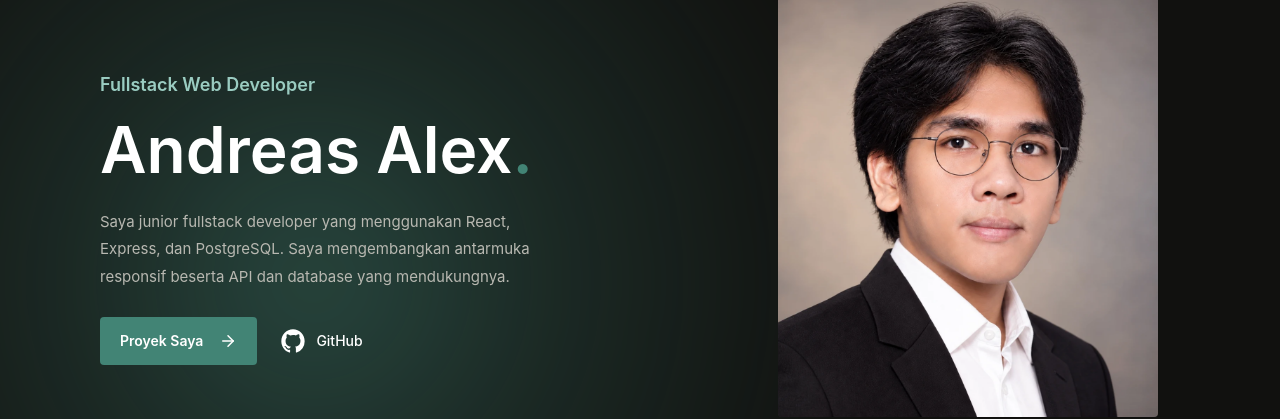
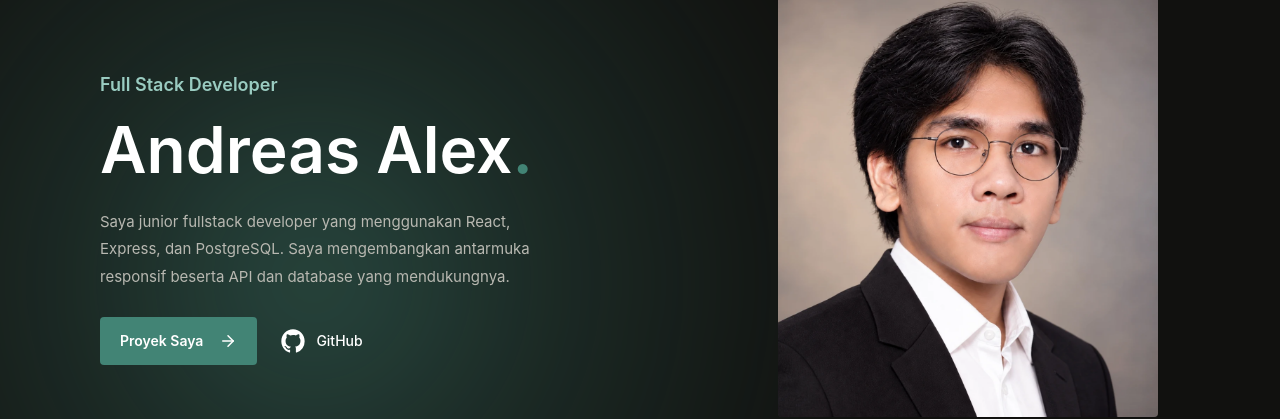
Before and after one commit to andreasalex06/web-portfolio, a React (Vite) app: page / in a window 1280 px wide. Shown: the part 140-559 px from the top of the page. Built offline with nearby package versions, Linux system fonts and the light colour scheme.

Commit message:
Improve portfolio scroll reveals and developer title

```diff
--- a/src/App.jsx
+++ b/src/App.jsx
@@ -1,5 +1,5 @@
 import { useCallback, useEffect, useRef, useState } from 'react'
-import { motion, useReducedMotion } from 'framer-motion'
+import { AnimatePresence, motion, useReducedMotion, useScroll, useTransform } from 'framer-motion'
 import { ArrowLeft, ArrowRight, ArrowUpRight, Expand, Mail, Menu, Minus, Phone, Plus, X } from 'lucide-react'
 import { FaReact } from 'react-icons/fa6'
 import { SiDart, SiExpress, SiFlutter, SiKotlin, SiLaravel, SiPhp, SiPostgresql, SiTypescript } from 'react-icons/si'
@@ -22,6 +22,10 @@ const serviceImages = [frontendImage, backendImage, postgresqlImage]
 const projectTags = ['React JS', 'Express JS', 'Prisma', 'PostgreSQL']
 
 const clinicScreenshotImages = [clinicDashboardImage, clinicPatientImage]
+const entranceVariants = {
+  hidden: { opacity: 0.8, transform: 'translateY(12px)' },
+  visible: { opacity: 1, transform: 'translateY(0px)', transition: { duration: 0.4, ease: [0.16, 1, 0.3, 1] } },
+}
 
 const marqueeItems = [
   'React',
@@ -55,7 +59,7 @@ const translations = {
   en: {
     languageName: 'English', languageSwitcher: 'Choose language', skip: 'Skip to content', navLabel: 'Main navigation', mobileNavLabel: 'Mobile navigation', openNav: 'Open navigation', closeNav: 'Close navigation',
     nav: { about: 'About', skills: 'Skills', experience: 'Experience', projects: 'Projects', contact: 'Contact' },
-    hero: { role: 'Fullstack Web Developer', description: "I'm a junior fullstack developer working with React, Express, and PostgreSQL. I build responsive interfaces and the APIs and databases that support them.", projects: 'My Projects', techStack: 'Technology stack' },
+    hero: { role: 'Full Stack Developer', description: "I'm a junior fullstack developer working with React, Express, and PostgreSQL. I build responsive interfaces and the APIs and databases that support them.", projects: 'My Projects', techStack: 'Technology stack' },
     skills: {
       title: 'My skills', intro: 'Technologies I use to build interfaces, APIs, and databases.', imageAlt: 'screenshot',
       items: [
@@ -98,13 +102,13 @@ const translations = {
         { title: 'Connected systems', body: 'I work with authentication, relational data, and frontend state that stays consistent with API responses.' },
       ],
     },
-    footer: { question: 'Have a project in mind?', invitation: "Let's talk.", email: 'Email me', role: 'Fullstack Web Developer', backToTop: 'Back to top' },
+    footer: { question: 'Have a project in mind?', invitation: "Let's talk.", email: 'Email me', role: 'Full Stack Developer', backToTop: 'Back to top' },
     preview: { close: 'Close preview', zoomOut: 'Zoom out', zoomIn: 'Zoom in', resetZoom: 'Reset zoom' },
   },
   id: {
     languageName: 'Bahasa Indonesia', languageSwitcher: 'Pilih bahasa', skip: 'Lewati ke konten', navLabel: 'Navigasi utama', mobileNavLabel: 'Navigasi seluler', openNav: 'Buka navigasi', closeNav: 'Tutup navigasi',
     nav: { about: 'Tentang', skills: 'Keahlian', experience: 'Pengalaman', projects: 'Proyek', contact: 'Kontak' },
-    hero: { role: 'Fullstack Web Developer', description: 'Saya junior fullstack developer yang menggunakan React, Express, dan PostgreSQL. Saya mengembangkan antarmuka responsif beserta API dan database yang mendukungnya.', projects: 'Proyek Saya', techStack: 'Teknologi yang digunakan' },
+    hero: { role: 'Full Stack Developer', description: 'Saya junior fullstack developer yang menggunakan React, Express, dan PostgreSQL. Saya mengembangkan antarmuka responsif beserta API dan database yang mendukungnya.', projects: 'Proyek Saya', techStack: 'Teknologi yang digunakan' },
     skills: {
       title: 'Keahlian saya', intro: 'Teknologi yang saya gunakan untuk mengembangkan antarmuka, API, dan database.', imageAlt: 'tangkapan layar',
       items: [
@@ -147,7 +151,7 @@ const translations = {
         { title: 'Sistem yang terhubung', body: 'Saya menerapkan autentikasi, relasi database, dan pengelolaan state frontend sesuai respons API.' },
       ],
     },
-    footer: { question: 'Ingin bekerja sama?', invitation: 'Mari berdiskusi.', email: 'Kirim email', role: 'Pengembang Web Fullstack', backToTop: 'Kembali ke atas' },
+    footer: { question: 'Ingin bekerja sama?', invitation: 'Mari berdiskusi.', email: 'Kirim email', role: 'Full Stack Developer', backToTop: 'Kembali ke atas' },
     preview: { close: 'Tutup pratinjau', zoomOut: 'Perkecil', zoomIn: 'Perbesar', resetZoom: 'Atur ulang zoom' },
   },
 }
@@ -162,24 +166,13 @@ function GithubIcon(props) {
 }
 
 
-function RevealSection({ children, ...props }) {
-  const reduceMotion = useReducedMotion()
-
-  return (
-    <motion.section
-      {...props}
-      initial={reduceMotion ? false : { opacity: 0.75, y: 18 }}
-      whileInView={{ opacity: 1, y: 0 }}
-      viewport={{ once: true, amount: 0.08 }}
-      transition={{ duration: reduceMotion ? 0 : 0.45, ease: 'easeOut' }}
-    >
-      {children}
-    </motion.section>
-  )
+function ContentSection({ children, ...props }) {
+  return <section {...props}>{children}</section>
 }
 
 function App() {
   const reduceMotion = useReducedMotion()
+  const itemEntrance = reduceMotion ? { visible: { opacity: 1, transform: 'none', transition: { duration: 0 } } } : entranceVariants
   const [language, setLanguage] = useState(() => window.localStorage.getItem('portfolio-language') === 'en' ? 'en' : 'id')
   const [isMenuOpen, setIsMenuOpen] = useState(false)
   const [preview, setPreview] = useState(null)
@@ -190,6 +183,18 @@ function App() {
   const panRef = useRef(null)
   const menuRef = useRef(null)
   const menuButtonRef = useRef(null)
+  const experienceSectionRef = useRef(null)
+  const { scrollYProgress: experienceProgress } = useScroll({
+    target: experienceSectionRef,
+    offset: ['start end', 'start 0.3'],
+  })
+  const experienceScale = useTransform(experienceProgress, [0, 1], [0.9, 1])
+  const closingSurfaceRef = useRef(null)
+  const { scrollYProgress: footerProgress } = useScroll({
+    target: closingSurfaceRef,
+    offset: ['end 1.6', 'end end'],
+  })
+  const footerScale = useTransform(footerProgress, [0, 1], [0.9, 1])
   const copy = translations[language]
   const screenshot = {
     image: clinicScreenshotImages[activeSlide],
@@ -297,29 +302,31 @@ function App() {
             {isMenuOpen ? <X size={22} /> : <Menu size={22} />}
           </button>
         </div>
-        {isMenuOpen && <motion.nav ref={menuRef} id="mobile-navigation" className="mobile-nav page-container" aria-label={copy.mobileNavLabel}
+        <AnimatePresence initial={false}>
+        {isMenuOpen && <motion.nav key="mobile-navigation" ref={menuRef} id="mobile-navigation" className="mobile-nav page-container" aria-label={copy.mobileNavLabel}
           initial={reduceMotion ? false : { opacity: 0, y: -8 }}
           animate={{ opacity: 1, y: 0 }}
+          exit={{ opacity: 0, y: reduceMotion ? 0 : -8 }}
           transition={{ duration: reduceMotion ? 0 : 0.18, ease: 'easeOut' }}>
           {navLinks.map((item) => <a key={item.href} href={item.href} onClick={() => setIsMenuOpen(false)}>{copy.nav[item.key]}</a>)}
           <a href="#contact" onClick={() => setIsMenuOpen(false)}>{copy.nav.contact}</a>
         </motion.nav>}
+        </AnimatePresence>
       </header>
 
       <main id="main">
         <section id="home" className="hero">
           <div className="page-container hero-layout">
             <motion.div className="hero-copy"
-              initial={reduceMotion ? false : { opacity: 0, y: 16 }}
-              animate={{ opacity: 1, y: 0 }}
-              transition={{ duration: reduceMotion ? 0 : 0.5, ease: 'easeOut' }}>
-              <p className="eyebrow">{copy.hero.role}</p>
-              <h1>Andreas Alex<span>.</span></h1>
-              <p className="hero-description">{copy.hero.description}</p>
-              <div className="hero-actions">
+              initial={reduceMotion ? false : 'hidden'} animate="visible"
+              variants={{ visible: { transition: { staggerChildren: reduceMotion ? 0 : 0.07 } } }}>
+              <motion.p variants={itemEntrance} className="eyebrow">{copy.hero.role}</motion.p>
+              <motion.h1 variants={itemEntrance}>Andreas Alex<span>.</span></motion.h1>
+              <motion.p variants={itemEntrance} className="hero-description">{copy.hero.description}</motion.p>
+              <motion.div variants={itemEntrance} className="hero-actions">
                 <a className="action primary-action" href="#project">{copy.hero.projects} <ArrowRight size={18} /></a>
                 <a className="github-link" href="https://github.com/andreasalex06" target="_blank" rel="noreferrer"><GithubIcon className="github-icon" /> GitHub</a>
-              </div>
+              </motion.div>
             </motion.div>
             <motion.figure className="portrait"
               initial={reduceMotion ? false : { opacity: 0, y: 12 }}
@@ -335,7 +342,7 @@ function App() {
           </div>
         </section>
 
-        <RevealSection id="service" className="section section-muted">
+        <ContentSection id="service" className="section section-muted">
           <div className="page-container">
             <div className="section-heading"><div><h2>{copy.skills.title}</h2></div><p>{copy.skills.intro}</p></div>
             <div className="skills-grid">
@@ -348,10 +355,10 @@ function App() {
               })}
             </div>
           </div>
-        </RevealSection>
+        </ContentSection>
 
-        <RevealSection id="about" className="section section-dark section-dark-left">
-          <div className="page-container">
+        <ContentSection ref={experienceSectionRef} id="about" className="section section-dark section-dark-left">
+          <motion.div className="page-container" style={{ scale: reduceMotion ? 1 : experienceScale, transformOrigin: 'center top' }}>
             <div className="section-heading"><div><h2>{copy.experience.title}</h2></div></div>
             <div className="experience-list">
               {copy.experience.items.map((experience, index) => <article className="experience-row" key={experience.company}>
@@ -360,14 +367,14 @@ function App() {
                 <div className="experience-detail"><h4>{experience.role}</h4><p>{experience.detail}</p></div>
               </article>)}
             </div>
-          </div>
-        </RevealSection>
+          </motion.div>
+        </ContentSection>
 
-        <RevealSection id="project" className="section section-muted">
+        <ContentSection id="project" className="section section-muted">
           <div className="page-container">
             <div className="section-heading project-section-heading"><div><h2>{copy.project.heading}</h2></div></div>
-            <article className="project-showcase">
-              <div className="project-details">
+            <motion.article className="project-showcase" initial={reduceMotion ? false : 'hidden'} whileInView="visible" viewport={{ once: true, amount: 0.12 }} variants={{ visible: { transition: { staggerChildren: reduceMotion ? 0 : 0.1 } } }}>
+              <motion.div variants={itemEntrance} className="project-details">
                 <p className="project-index">{copy.project.index}</p>
                 <h3>ClinicApp</h3>
                 <p className="project-type">{copy.project.type}</p>
@@ -380,8 +387,8 @@ function App() {
                   <a className="text-link" href="https://clinic-app-user-side.vercel.app/" target="_blank" rel="noreferrer">{copy.project.patientWebsite} <ArrowUpRight size={18} /></a>
                   <a className="text-link" href="https://github.com/andreasalex06" target="_blank" rel="noreferrer">{copy.project.github} <ArrowUpRight size={18} /></a>
                 </div>
-              </div>
-              <figure className="project-gallery">
+              </motion.div>
+              <motion.figure variants={itemEntrance} className="project-gallery">
                 <button className="screenshot-button" aria-label={`${copy.project.enlarge} ${screenshot.title}`} onClick={() => setPreview(activeSlide)}>
                   <motion.img key={screenshot.image} src={screenshot.image} alt={screenshot.title} loading="lazy"
                     initial={reduceMotion ? false : { opacity: 0.6 }} animate={{ opacity: 1 }}
@@ -396,10 +403,10 @@ function App() {
                   </div>
                   <div className="gallery-controls"><button className="icon-button" aria-label={copy.project.previous} title={copy.project.previous} onClick={() => changeSlide(-1)}><ArrowLeft size={20} /></button><button className="icon-button" aria-label={copy.project.next} title={copy.project.next} onClick={() => changeSlide(1)}><ArrowRight size={20} /></button></div>
                 </figcaption>
-              </figure>
-            </article>
-            <article className="project-showcase interior-showcase">
-              <div className="project-details">
+              </motion.figure>
+            </motion.article>
+            <motion.article className="project-showcase interior-showcase" initial={reduceMotion ? false : 'hidden'} whileInView="visible" viewport={{ once: true, amount: 0.12 }} variants={{ visible: { transition: { staggerChildren: reduceMotion ? 0 : 0.1 } } }}>
+              <motion.div variants={itemEntrance} className="project-details">
                 <h3>Atrium Interior Contracting</h3>
                 <p className="project-type">{copy.interior.type}</p>
                 <p className="project-description">{copy.interior.description}</p>
@@ -410,8 +417,8 @@ function App() {
                   <a className="text-link" href="https://andreasalex06.github.io/atrium-interior-contracting/" target="_blank" rel="noreferrer">{copy.interior.demo} <ArrowUpRight size={18} /></a>
                   <a className="text-link" href="https://github.com/andreasalex06/atrium-interior-contracting" target="_blank" rel="noreferrer">{copy.interior.github} <ArrowUpRight size={18} /></a>
                 </div>
-              </div>
-              <figure className="project-gallery">
+              </motion.div>
+              <motion.figure variants={itemEntrance} className="project-gallery">
                 <div className="interior-screenshot-scroll" tabIndex={0} role="region" aria-label={copy.interior.screenshotTitle}>
                   <img src={atriumImage} alt={copy.interior.screenshotTitle} width="1400" height="3246" loading="lazy" />
                 </div>
@@ -422,22 +429,23 @@ function App() {
                   </div>
                   <button className="icon-button" aria-label={`${copy.project.enlarge} ${copy.interior.screenshotTitle}`} title={copy.project.enlarge} onClick={() => setPreview('atrium')}><Expand size={20} /></button>
                 </figcaption>
-              </figure>
-            </article>
+              </motion.figure>
+            </motion.article>
           </div>
-        </RevealSection>
+        </ContentSection>
 
       </main>
 
-      <div className="closing-surface">
-        <RevealSection className="section closing-highlights">
+      <div ref={closingSurfaceRef} className="closing-surface">
+        <ContentSection className="section closing-highlights">
           <div className="page-container">
             <div className="section-heading"><div><h2>{copy.highlights.title}</h2></div></div>
             <div className="highlights-grid">{copy.highlights.items.map((item, index) => <article className="highlight" key={item.title}><span className="row-number">0{index + 1}</span><div><h3>{item.title}</h3><p>{item.body}</p></div></article>)}</div>
           </div>
-        </RevealSection>
+        </ContentSection>
 
-        <footer id="contact" className="site-footer">
+        <div id="contact" aria-hidden="true" />
+        <motion.footer className="site-footer" style={{ scale: reduceMotion ? 1 : footerScale }}>
           <div className="page-container footer-content">
             <div className="footer-heading"><h2>{copy.footer.question}<br /><span>{copy.footer.invitation}</span></h2><a className="action footer-action" href="mailto:andreasalexyz@gmail.com">{copy.footer.email} <ArrowUpRight size={19} /></a></div>
             <div className="contact-links"><a href="mailto:andreasalexyz@gmail.com"><Mail size={18} />andreasalexyz@gmail.com</a><a href="tel:+628999999367"><Phone size={18} />08999999367</a><a href="https://github.com/andreasalex06" target="_blank" rel="noreferrer"><GithubIcon className="footer-github" />GitHub</a></div>
@@ -446,7 +454,7 @@ function App() {
             <div className="marquee-track">{[0, 1, 2, 3].map((group) => <div className="marquee-group" key={group} aria-hidden={group > 0 ? 'true' : undefined}>{marqueeItems.map((item) => <span key={item}>{item}<span className="marquee-separator" aria-hidden="true">/</span></span>)}</div>)}</div>
           </div>
           <div className="page-container footer-bottom"><a className="wordmark" href="#home">Andreas Alex<span>.</span></a><a className="text-link" href="#home">{copy.footer.backToTop} <ArrowUpRight size={16} /></a></div>
-        </footer>
+        </motion.footer>
       </div>
 
       {previewScreenshot && <dialog ref={dialogRef} className="preview-dialog" aria-labelledby="preview-title" onCancel={() => setPreview(null)}>
```
Also changed, not shown: src/index.css (+7 -2 lines).
